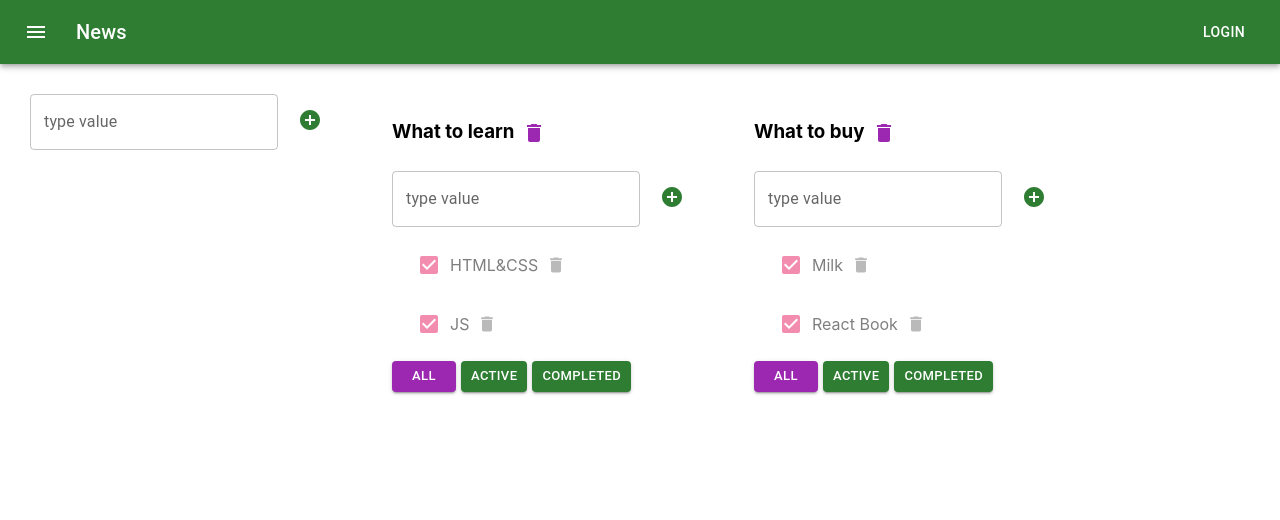
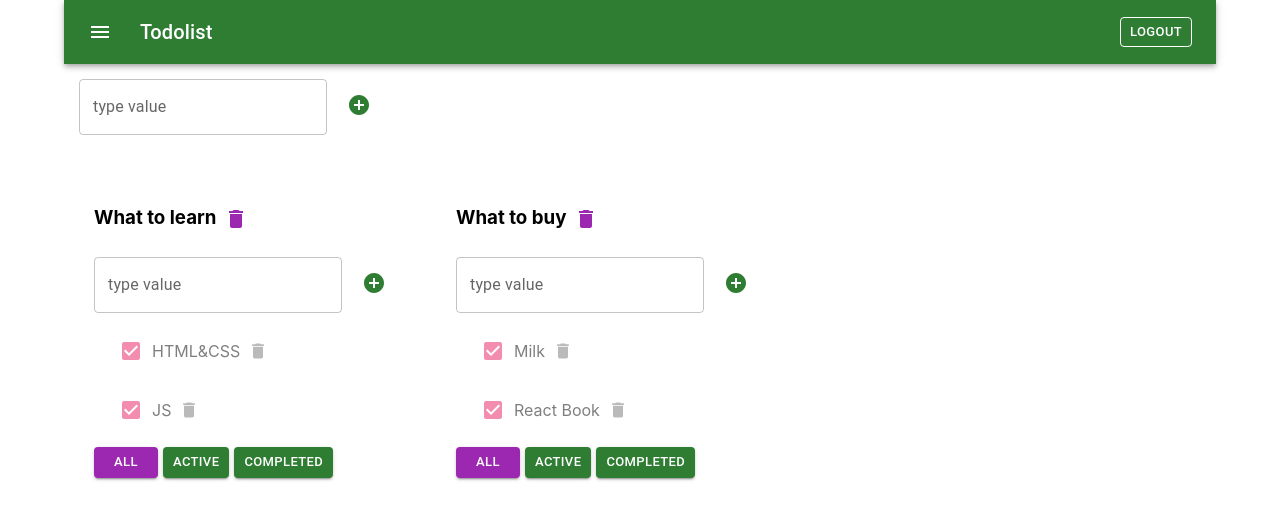
Before and after one commit to dktwho/1-todolist-mui, a React (Create React App) app: page / in a window 1280 px wide. Shown: the top 520 px of the page. Built offline with nearby package versions, Linux system fonts and the light colour scheme.

Commit message:
modified flex

```diff
--- a/src/App.css
+++ b/src/App.css
@@ -1,7 +1,7 @@
 
 .App {
   padding: 30px;
-  display: flex;
+  /*display: flex;*/
 }
 
 .App > div {
--- a/src/App.tsx
+++ b/src/App.tsx
@@ -3,7 +3,19 @@ import './App.css';
 import {TaskType, Todolist} from './Todolist';
 import {v1} from 'uuid';
 import {AddItemForm} from './AddItemForm';
-import {AppBar, Box, Button, createTheme, IconButton, Menu, ThemeProvider, Toolbar, Typography} from '@mui/material';
+import {
+    AppBar,
+    Box,
+    Button,
+    Container,
+    createTheme,
+    Grid,
+    IconButton,
+    Menu,
+    ThemeProvider,
+    Toolbar,
+    Typography
+} from '@mui/material';
 import MenuIcon from '@mui/icons-material/Menu';
 
 
@@ -135,6 +147,7 @@ function App() {
     return (
         <ThemeProvider theme={theme}>
             <Box sx={{flexGrow: 1}}>
+                <Container>
                     <AppBar position="static">
                         <Toolbar>
                             <IconButton
@@ -147,14 +160,16 @@ function App() {
                                 <MenuIcon/>
                             </IconButton>
                             <Typography variant="h6" component="div" sx={{flexGrow: 1}}>
-                            News
+                                Todolist
                             </Typography>
-                        <Button color="inherit">Login</Button>
+                            <Button color="inherit" size={'small'} variant={'outlined'}>Logout</Button>
                         </Toolbar>
                     </AppBar>
-            </Box>
-            <div className="App" style={{ alignItems: 'flex-start'}}>
+                    <Grid container sx={{p: '15px'}}>
                         <AddItemForm addItem={addTodolist}/>
+                    </Grid>
+                    <Grid>
+                        <div className="App" style={{display: 'flex', alignItems: 'flex-start'}}>
                             {
                                 todolists.map(tl => {
                                     let allTodolistTasks = tasks[tl.id];
@@ -184,6 +199,12 @@ function App() {
                                 })
                             }
                         </div>
+                    </Grid>
+
+                </Container>
+
+            </Box>
+
         </ThemeProvider>
 
     );
```
Lines whose indentation alone changed are shown as unchanged.
